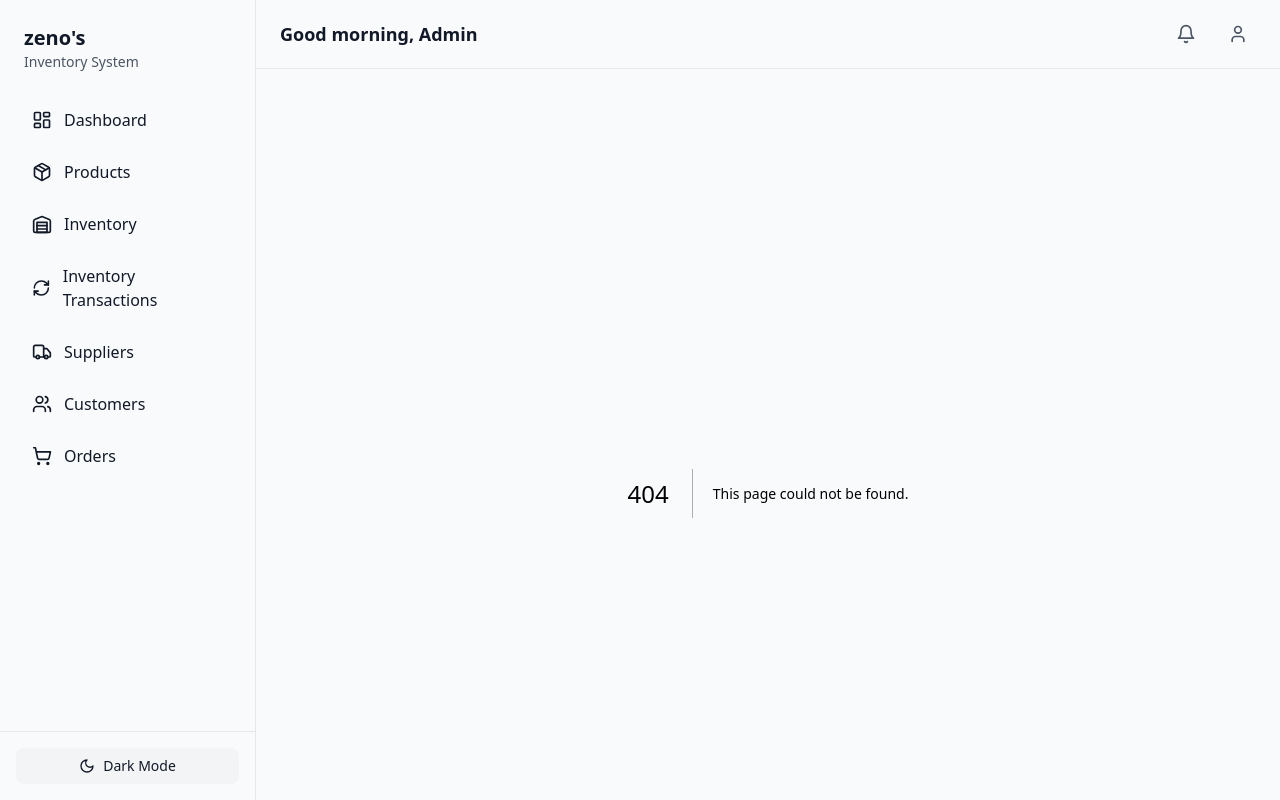
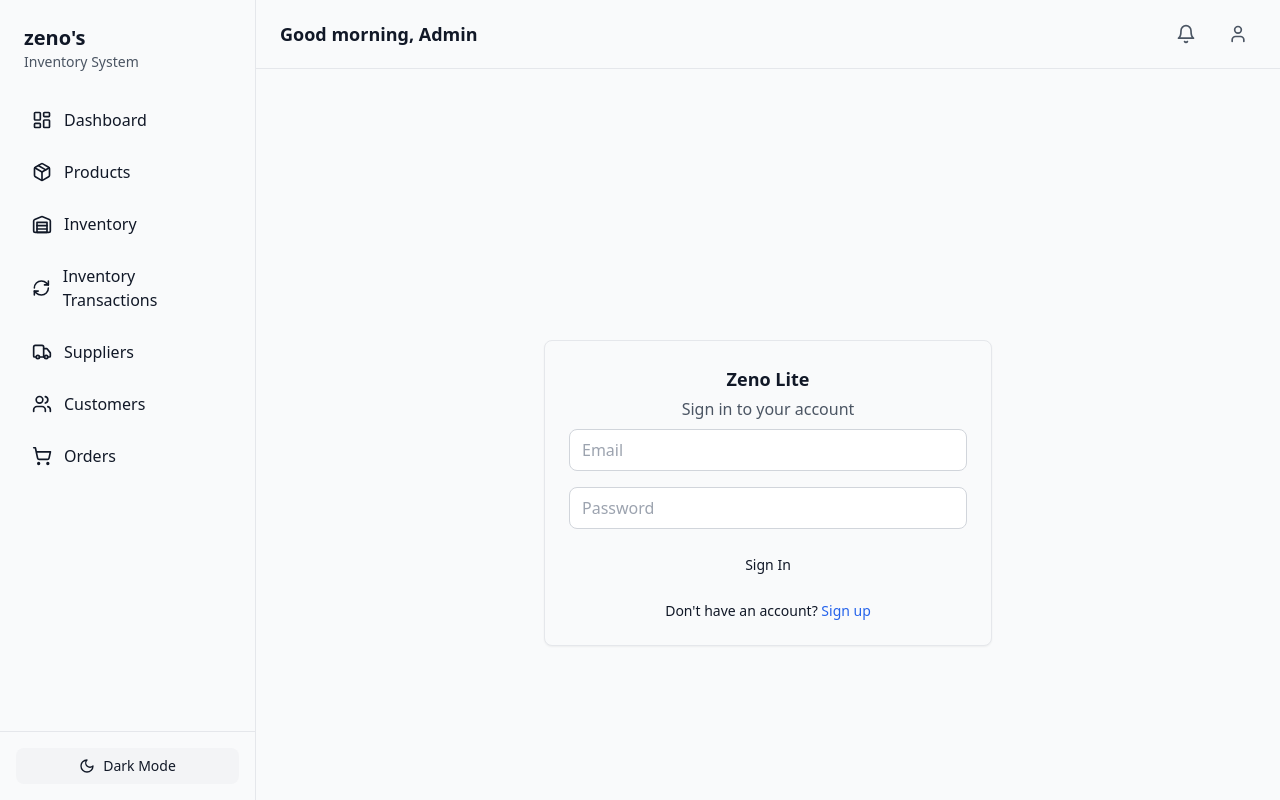
Before and after one commit to czeno17/zenos-lite-erp, a Next.js app: page /login in a window 1280 px wide. Before the commit this address had no page. Built offline with nearby package versions, Linux system fonts and the light colour scheme; no server answers.

Commit message:
Add authentication with Supabase

```diff
--- a/package.json
+++ b/package.json
@@ -10,6 +10,7 @@
   },
   "dependencies": {
     "@radix-ui/react-slot": "^1.2.5",
+    "@supabase/auth-helpers-nextjs": "^0.15.0",
     "@supabase/supabase-js": "^2.45.4",
     "@vercel/analytics": "^2.0.1",
     "class-variance-authority": "^0.7.1",
--- a/src/app/layout.js
+++ b/src/app/layout.js
@@ -2,26 +2,29 @@ import './globals.css';
 import Sidebar from '../components/Sidebar';
 import Navbar from '../components/Navbar';
 import { ThemeProvider } from '../context/ThemeContext';
+import { AuthProvider } from '../context/AuthContext';
 
 export const metadata = {
-  title: 'Lite ERP System',
+  title: 'Zeno Lite ERP',
   description: 'Modern inventory and order management system',
 };
 
 export default function RootLayout({ children }) {
   return (
     <html lang="en">
-      <body className="bg-white dark:bg-gray-900 red:bg-red-900">
+      <body>
         <ThemeProvider>
-          <div className="flex h-screen">
+          <AuthProvider>
+            <div className="flex h-screen bg-gray-50 dark:bg-gray-950">
               <Sidebar />
               <div className="flex-1 flex flex-col overflow-hidden">
                 <Navbar />
-              <main className="flex-1 overflow-y-auto p-6 bg-gray-50 dark:bg-gray-800 red:bg-red-800">
+                <main className="flex-1 overflow-y-auto p-6 bg-gray-50 dark:bg-gray-950">
                   {children}
                 </main>
               </div>
             </div>
+          </AuthProvider>
         </ThemeProvider>
       </body>
     </html>
--- /dev/null
+++ b/src/app/login/page.js
@@ -0,0 +1,64 @@
+'use client';
+import { useState } from 'react';
+import { useRouter } from 'next/navigation';
+import Link from 'next/link';
+import { useAuth } from '../../context/AuthContext';
+import { Card, CardContent, CardHeader, CardTitle } from '../../components/ui/Card';
+import { Button } from '../../components/ui/Button';
+import { Input } from '../../components/ui/Input';
+
+export default function LoginPage() {
+  const [email, setEmail] = useState('');
+  const [password, setPassword] = useState('');
+  const [error, setError] = useState('');
+  const { signIn } = useAuth();
+  const router = useRouter();
+
+  const handleSubmit = async (e) => {
+    e.preventDefault();
+    setError('');
+    try {
+      await signIn(email, password);
+      router.push('/');
+    } catch (err) {
+      setError(err.message);
+    }
+  };
+
+  return (
+    <div className="min-h-screen flex items-center justify-center bg-gray-50 dark:bg-gray-950 p-4">
+      <Card className="w-full max-w-md">
+        <CardHeader>
+          <CardTitle className="text-2xl text-center">Zeno Lite</CardTitle>
+          <p className="text-center text-gray-500 dark:text-gray-400 mt-1">Sign in to your account</p>
+        </CardHeader>
+        <CardContent>
+          <form onSubmit={handleSubmit} className="space-y-4">
+            <Input
+              type="email"
+              placeholder="Email"
+              value={email}
+              onChange={(e) => setEmail(e.target.value)}
+              required
+            />
+            <Input
+              type="password"
+              placeholder="Password"
+              value={password}
+              onChange={(e) => setPassword(e.target.value)}
+              required
+            />
+            {error && <p className="text-red-500 text-sm">{error}</p>}
+            <Button type="submit" className="w-full">Sign In</Button>
+          </form>
+          <p className="text-center text-sm mt-4">
+            Don't have an account?{' '}
+            <Link href="/signup" className="text-blue-600 hover:underline">
+              Sign up
+            </Link>
+          </p>
+        </CardContent>
+      </Card>
+    </div>
+  );
+}
--- /dev/null
+++ b/src/app/signup/page.js
@@ -0,0 +1,64 @@
+'use client';
+import { useState } from 'react';
+import { useRouter } from 'next/navigation';
+import Link from 'next/link';
+import { useAuth } from '../../context/AuthContext';
+import { Card, CardContent, CardHeader, CardTitle } from '../../components/ui/Card';
+import { Button } from '../../components/ui/Button';
+import { Input } from '../../components/ui/Input';
+
+export default function SignupPage() {
+  const [email, setEmail] = useState('');
+  const [password, setPassword] = useState('');
+  const [error, setError] = useState('');
+  const { signUp } = useAuth();
+  const router = useRouter();
+
+  const handleSubmit = async (e) => {
+    e.preventDefault();
+    setError('');
+    try {
+      await signUp(email, password);
+      alert('Account created! Please sign in.');
+      router.push('/login');
+    } catch (err) {
+      setError(err.message);
+    }
+  };
+
+  return (
+    <div className="min-h-screen flex items-center justify-center bg-gray-50 dark:bg-gray-950 p-4">
+      <Card className="w-full max-w-md">
+        <CardHeader>
+          <CardTitle className="text-2xl text-center">Create Account</CardTitle>
+        </CardHeader>
+        <CardContent>
+          <form onSubmit={handleSubmit} className="space-y-4">
+            <Input
+              type="email"
+              placeholder="Email"
+              value={email}
+              onChange={(e) => setEmail(e.target.value)}
+              required
+            />
+            <Input
+              type="password"
+              placeholder="Password"
+              value={password}
+              onChange={(e) => setPassword(e.target.value)}
+              required
+            />
+            {error && <p className="text-red-500 text-sm">{error}</p>}
+            <Button type="submit" className="w-full">Sign Up</Button>
+          </form>
+          <p className="text-center text-sm mt-4">
+            Already have an account?{' '}
+            <Link href="/login" className="text-blue-600 hover:underline">
+              Sign in
+            </Link>
+          </p>
+        </CardContent>
+      </Card>
+    </div>
+  );
+}
--- /dev/null
+++ b/src/context/AuthContext.js
@@ -0,0 +1,52 @@
+'use client';
+import { createContext, useContext, useEffect, useState } from 'react';
+import { supabase } from '../lib/supabaseClient';
+
+const AuthContext = createContext();
+
+export function AuthProvider({ children }) {
+  const [user, setUser] = useState(null);
+  const [loading, setLoading] = useState(true);
+
+  useEffect(() => {
+    // Check active session
+    supabase.auth.getSession().then(({ data: { session } }) => {
+      setUser(session?.user ?? null);
+      setLoading(false);
+    });
+
+    // Listen for auth changes
+    const { data: listener } = supabase.auth.onAuthStateChange((_event, session) => {
+      setUser(session?.user ?? null);
+      setLoading(false);
+    });
+
+    return () => listener?.subscription.unsubscribe();
+  }, []);
+
+  const signUp = async (email, password) => {
+    const { data, error } = await supabase.auth.signUp({ email, password });
+    if (error) throw error;
+    return data;
+  };
+
+  const signIn = async (email, password) => {
+    const { data, error } = await supabase.auth.signInWithPassword({ email, password });
+    if (error) throw error;
+    return data;
+  };
+
+  const signOut = async () => {
+    await supabase.auth.signOut();
+  };
+
+  return (
+    <AuthContext.Provider value={{ user, loading, signUp, signIn, signOut }}>
+      {children}
+    </AuthContext.Provider>
+  );
+}
+
+export function useAuth() {
+  return useContext(AuthContext);
+}
```
Also changed, not shown: src/middleware.js (added), 1 other file (tests, documents, lock files or other folders). Lines whose indentation alone changed are shown as unchanged.
